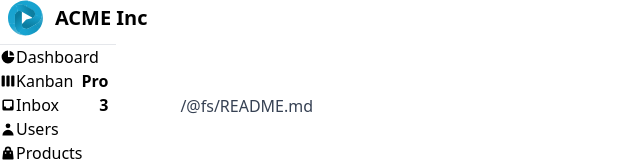
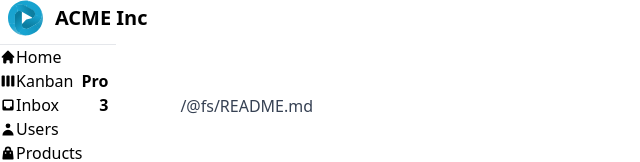
Before and after one commit to npburgess/frontend-code-test-npb, a React (Vite) app: page / in a window 1280 px wide. Shown: the top 162 px of the page, without its empty margins (0-640 px from the left). Built offline with nearby package versions, Linux system fonts and the light colour scheme.

Commit message:
Add home page to sidebar

```diff
--- a/src/components/Sidebar.tsx
+++ b/src/components/Sidebar.tsx
@@ -6,7 +6,7 @@ import {
 } from 'flowbite-react';
 import {
   HiArrowSmRight,
-  HiChartPie,
+  HiHome,
   HiInbox,
   HiShoppingBag,
   HiUser,
@@ -18,8 +18,8 @@ export const Sidebar = ({ className }: { className?: string }) => {
     <FlowbiteSidebar aria-label="Default sidebar example" className={className}>
       <SidebarItems>
         <SidebarItemGroup>
-          <SidebarItem href="/" icon={HiChartPie} active={true}>
-            Dashboard
+          <SidebarItem href="/" icon={HiHome} active={true}>
+            Home
           </SidebarItem>
           <SidebarItem
             href="#"
```
